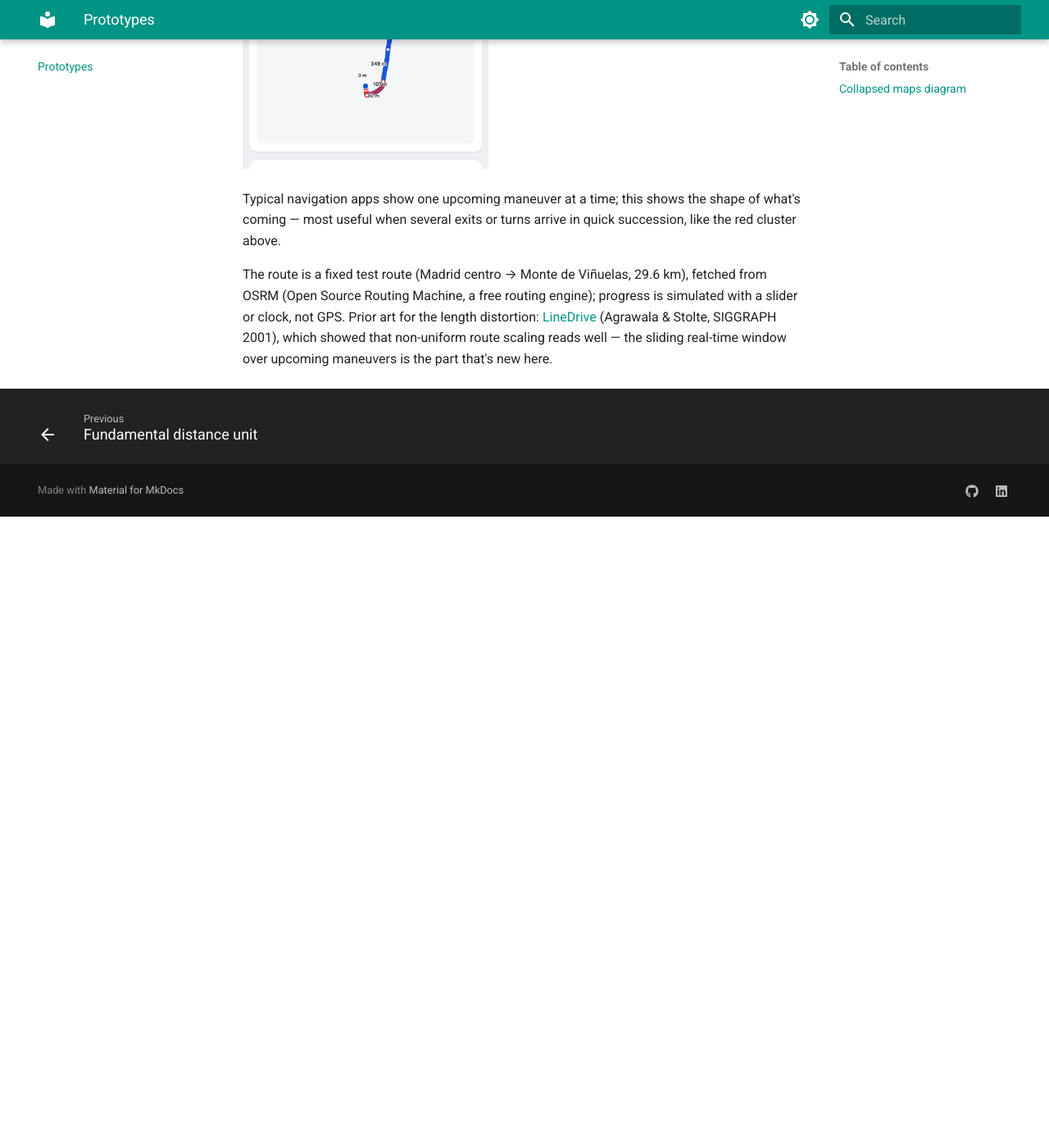
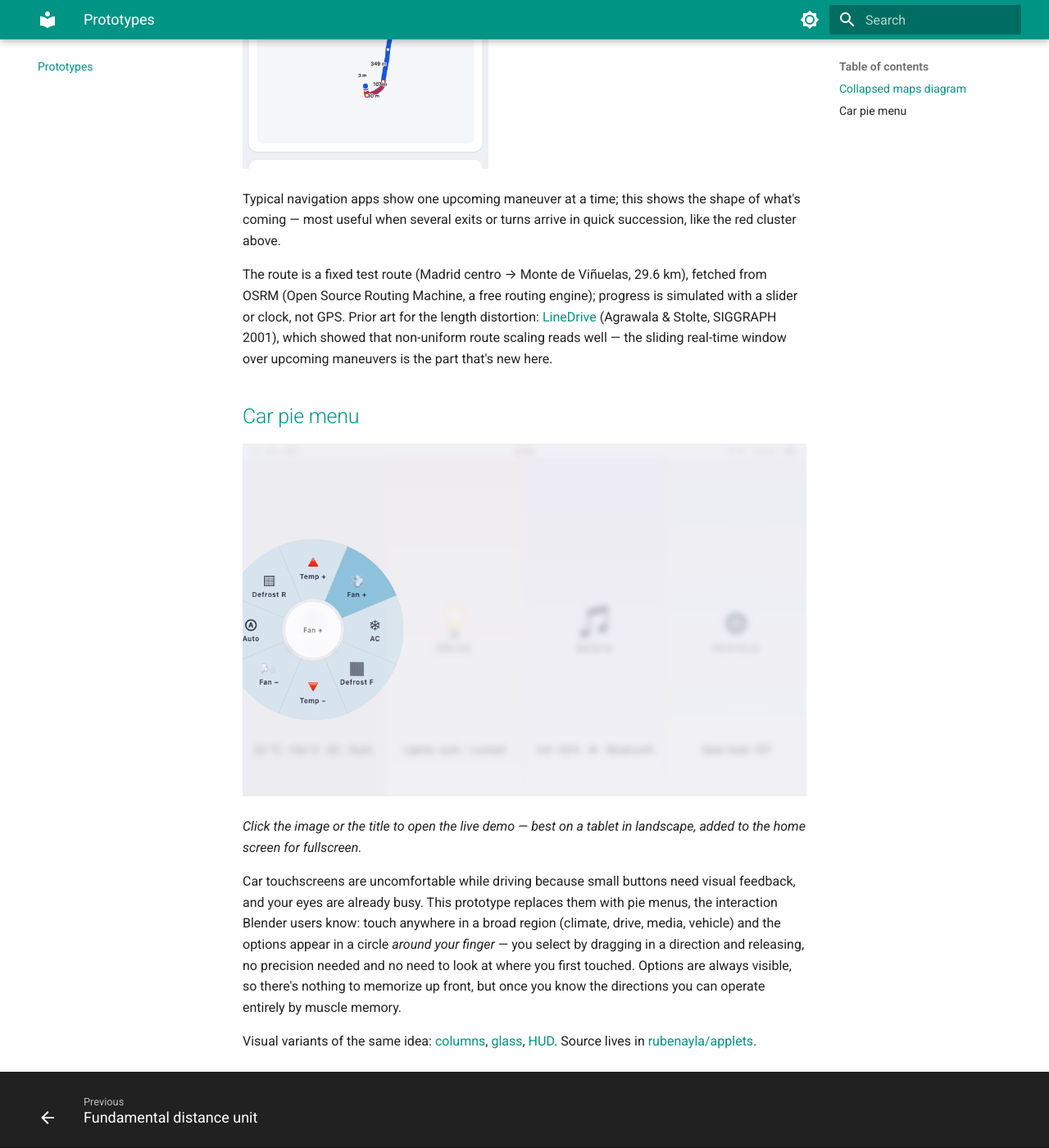
Before and after one commit to rubenayla/notes, an MkDocs documentation site: the page built from docs/prototypes.md, in a window 1280 px wide and 1400 px high, scrolled down 1347 px. Shown: the whole window at 82% size. Built offline with MkDocs 1.6.1 and Material for MkDocs 9.7.7, drawn with Linux system fonts in a browser that asks for light colours; before the commit the page ends 1977 px from its top, so only the background shows below that.

Commit message:
prototypes: add car pie menu (live demo in rubenayla/applets)
Second prototype on the page: pie menus around the finger for car
touchscreens, linked to its existing GitHub Pages demo as the canonical
home, with a mid-gesture screenshot and the three visual variants.

```diff
--- a/docs/prototypes.md
+++ b/docs/prototypes.md
@@ -15,3 +15,13 @@ A navigation overlay that shows the next few maneuvers as one clear diagram. Dis
 Typical navigation apps show one upcoming maneuver at a time; this shows the shape of what's coming — most useful when several exits or turns arrive in quick succession, like the red cluster above.
 
 The route is a fixed test route (Madrid centro → Monte de Viñuelas, 29.6 km), fetched from OSRM (Open Source Routing Machine, a free routing engine); progress is simulated with a slider or clock, not GPS. Prior art for the length distortion: [LineDrive](http://graphics.stanford.edu/papers/routemaps/) (Agrawala & Stolte, SIGGRAPH 2001), which showed that non-uniform route scaling reads well — the sliding real-time window over upcoming maneuvers is the part that's new here.
+
+## [Car pie menu](https://rubenayla.github.io/applets/car-pie-menu.html)
+
+[![The demo mid-gesture: the climate pie menu open around the finger, one option highlighted](assets/prototypes/car-pie-menu.png)](https://rubenayla.github.io/applets/car-pie-menu.html)
+
+*Click the image or the title to open the live demo — best on a tablet in landscape, added to the home screen for fullscreen.*
+
+Car touchscreens are uncomfortable while driving because small buttons need visual feedback, and your eyes are already busy. This prototype replaces them with pie menus, the interaction Blender users know: touch anywhere in a broad region (climate, drive, media, vehicle) and the options appear in a circle *around your finger* — you select by dragging in a direction and releasing, no precision needed and no need to look at where you first touched. Options are always visible, so there's nothing to memorize up front, but once you know the directions you can operate entirely by muscle memory.
+
+Visual variants of the same idea: [columns](https://rubenayla.github.io/applets/car-pie-menu-columns.html), [glass](https://rubenayla.github.io/applets/car-pie-menu-glass.html), [HUD](https://rubenayla.github.io/applets/car-pie-menu-hud.html). Source lives in [rubenayla/applets](https://github.com/rubenayla/applets).
```
Also changed, not shown: docs/assets/prototypes/car-pie-menu.png (added).
